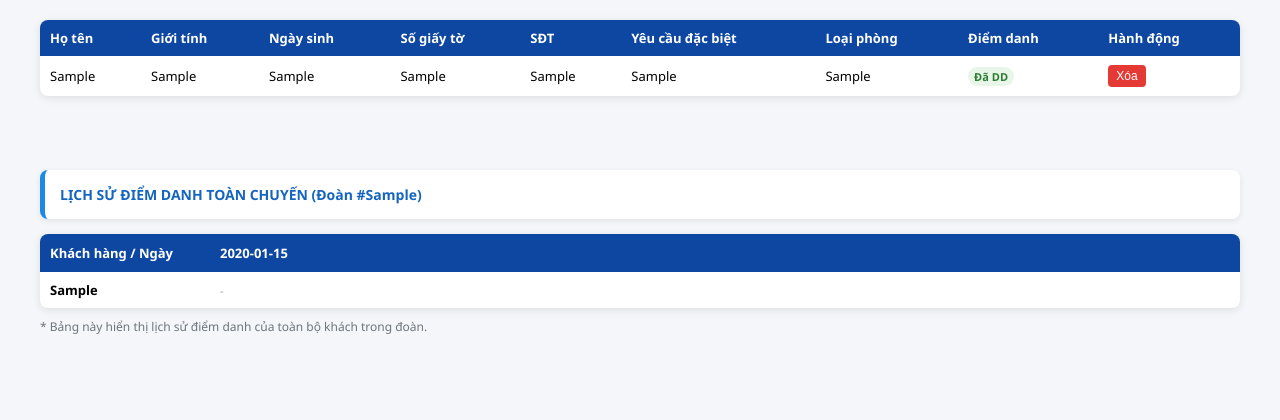
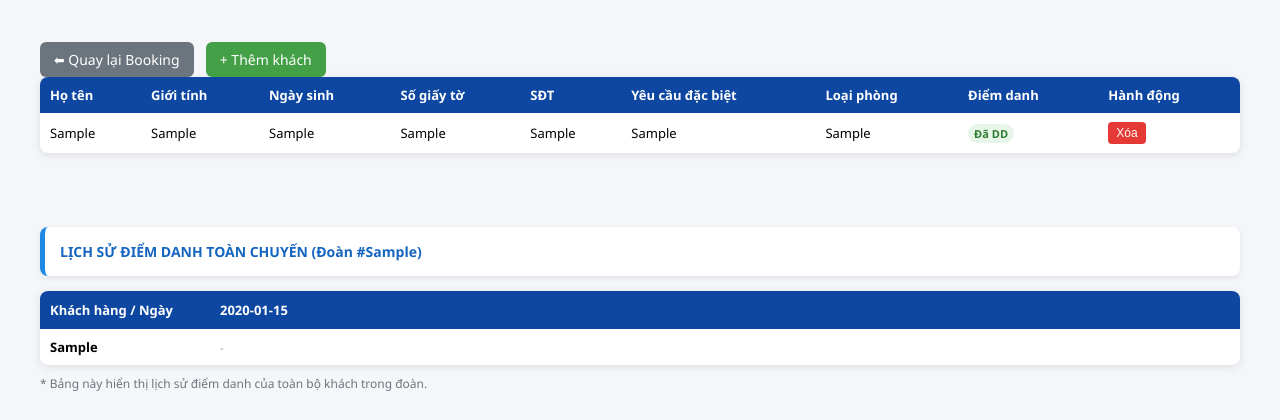
Before and after one commit to ltruong03102006-source/duan1nhom4, a PHP site: the page made by views/booking/khachTrongBooking.php in a window 1280 px wide. Shown: the part 57-477 px from the top of the page. Run offline with PHP 8.4, Linux system fonts and the light colour scheme; the template is opened without the code that fills it: most values are stand-ins (such as "Sample title", 1, 10 or a date in 2020).

Commit message:
khachtrongbookingcuavu

```diff
--- a/views/booking/khachTrongBooking.php
+++ b/views/booking/khachTrongBooking.php
@@ -60,7 +60,9 @@
 <div class="header">Khách trong Booking #<?= $booking['MaCodeBooking'] ?></div>
 
 <div class="container">
-
+<br>
+    <a href="?act=listBooking" class="btn-back">⬅ Quay lại Booking</a>
+    <a href="?act=addKhachTrongBooking&MaBooking=<?= $booking['MaBooking'] ?>" class="btn-add">+ Thêm khách</a>
     <table>
         <thead>
         <tr>
```
